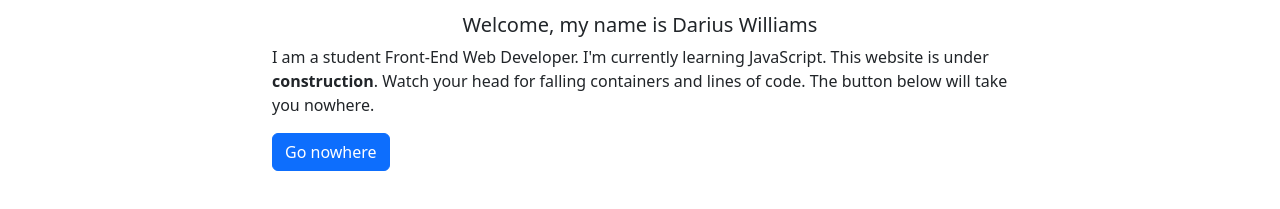
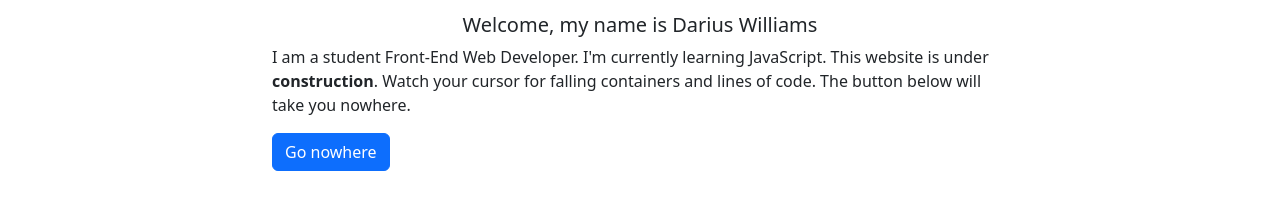
Before and after one commit to dwdsigned/personalBlog, a plain HTML site: page index.html in a window 1280 px wide. Shown: the part 83-292 px from the top of the page. Drawn offline with nearby package versions, Linux system fonts and the light colour scheme.

Commit message:
Update index.html

```diff
--- a/index.html
+++ b/index.html
@@ -25,7 +25,7 @@
   <img src="..." class="card-img-top" alt="...">
   <div class="card-body">
     <h5 class="card-title">Welcome, my name is Darius Williams</h5>
-    <p class="card-text">I am a student Front-End Web Developer. I'm currently learning JavaScript. This website is under <strong>construction</strong>. Watch your head for falling containers and lines of code. The button below will take you nowhere.</p>
+    <p class="card-text">I am a student Front-End Web Developer. I'm currently learning JavaScript. This website is under <strong>construction</strong>. Watch your cursor for falling containers and lines of code. The button below will take you nowhere.</p>
     <a href="#" class="btn btn-primary">Go nowhere</a>
   </div>
 </div>
```
